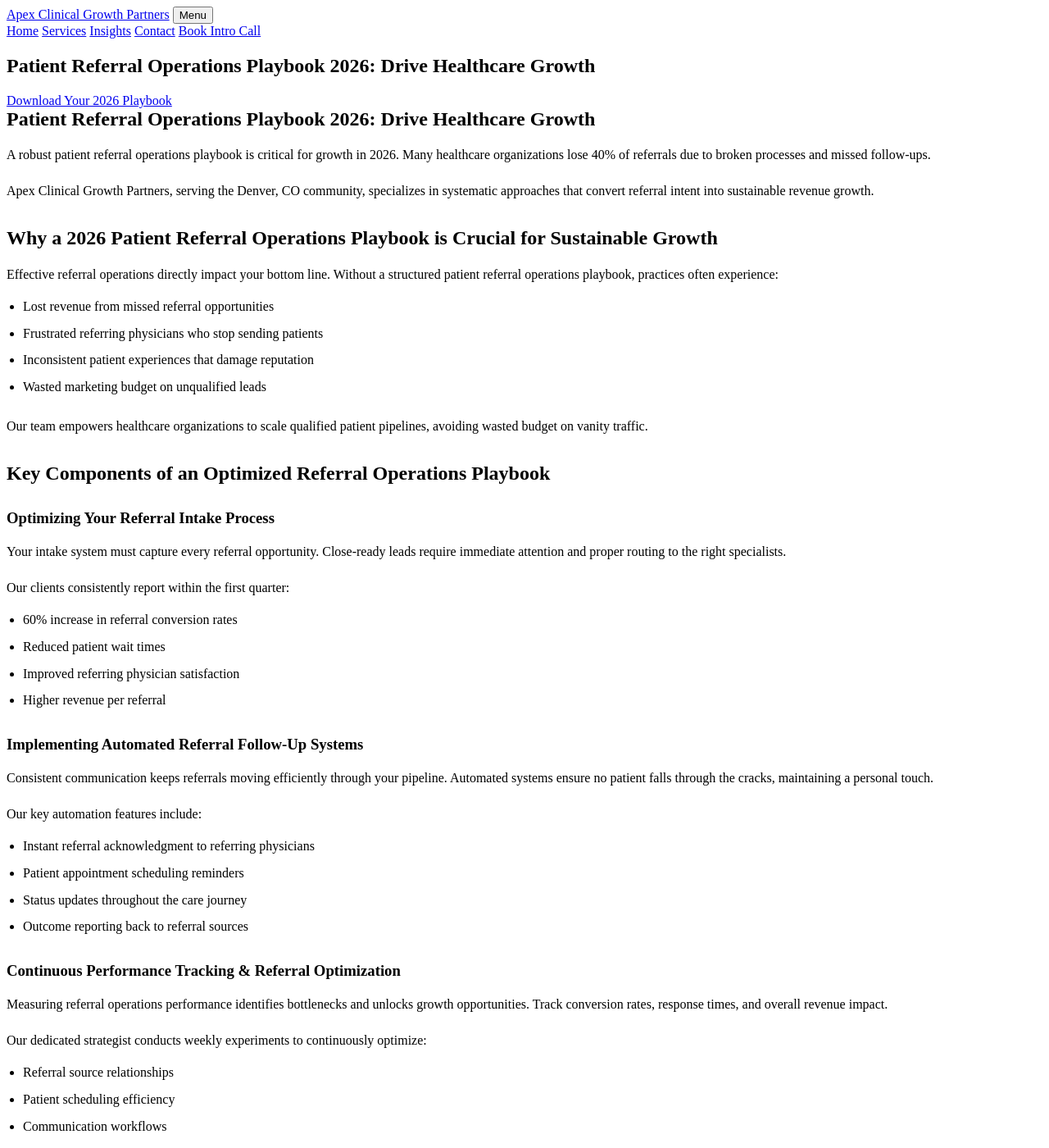
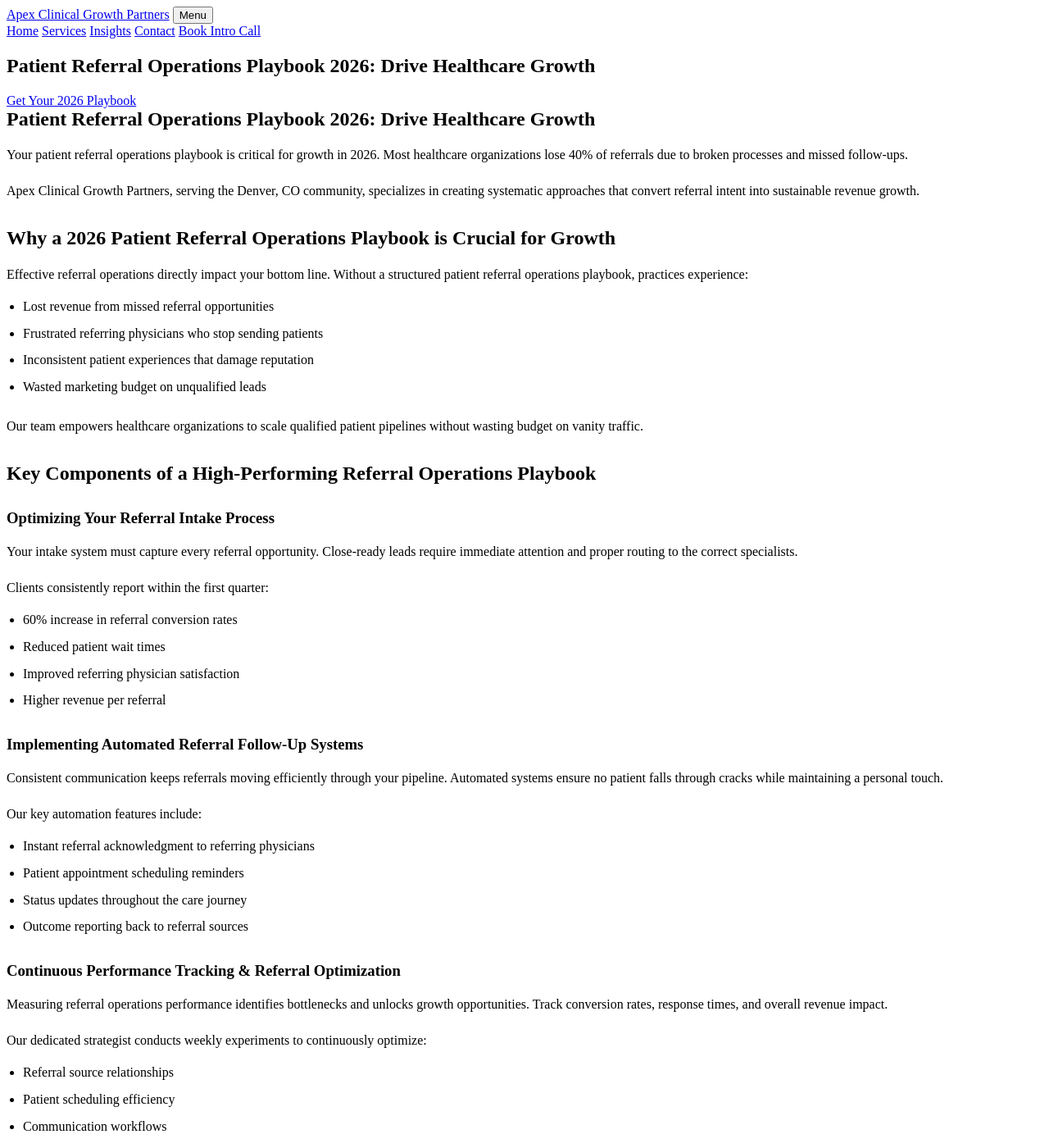
Before and after one commit to prjctlphbt/orbitr-canary-angular-20260228, a Jekyll site: the page angular-referral-ops-playbook-20260228142149.html, which Jekyll copies as it is, in a window 1280 px wide and 1400 px high. Shown: the whole window at 82% size. Built offline with Jekyll 4.4.1, drawn with Linux system fonts in a browser that asks for light colours; some of the changed text lies outside the part shown.

Commit message:
Rollback: Revert changes to angular-referral-ops-playbook-20260228142149.html

```diff
--- a/angular-referral-ops-playbook-20260228142149.html
+++ b/angular-referral-ops-playbook-20260228142149.html
@@ -103,27 +103,27 @@
 <section class="page-hero landing-hero">
 <div class="container">
 <h1>Patient Referral Operations Playbook 2026: Drive Healthcare Growth</h1>
-<a class="cta" href="/services/">Download Your 2026 Playbook</a>
+<a class="cta" href="/services/">Get Your 2026 Playbook</a>
 </div>
 </section>
 <section class="landing-content">
 <div class="container orbitr-generated-content">
 <h1>Patient Referral Operations Playbook 2026: Drive Healthcare Growth</h1>
-<p>A robust patient referral operations playbook is critical for growth in 2026. Many healthcare organizations lose 40% of referrals due to broken processes and missed follow-ups.</p>
-<p>Apex Clinical Growth Partners, serving the Denver, CO community, specializes in systematic approaches that convert referral intent into sustainable revenue growth.</p>
-<h2>Why a 2026 Patient Referral Operations Playbook is Crucial for Sustainable Growth</h2>
-<p>Effective referral operations directly impact your bottom line. Without a structured patient referral operations playbook, practices often experience:</p>
+<p>Your patient referral operations playbook is critical for growth in 2026. Most healthcare organizations lose 40% of referrals due to broken processes and missed follow-ups.</p>
+<p>Apex Clinical Growth Partners, serving the Denver, CO community, specializes in creating systematic approaches that convert referral intent into sustainable revenue growth.</p>
+<h2>Why a 2026 Patient Referral Operations Playbook is Crucial for Growth</h2>
+<p>Effective referral operations directly impact your bottom line. Without a structured patient referral operations playbook, practices experience:</p>
 <ul>
 <li>Lost revenue from missed referral opportunities</li>
 <li>Frustrated referring physicians who stop sending patients</li>
 <li>Inconsistent patient experiences that damage reputation</li>
 <li>Wasted marketing budget on unqualified leads</li>
 </ul>
-<p>Our team empowers healthcare organizations to scale qualified patient pipelines, avoiding wasted budget on vanity traffic.</p>
-<h2>Key Components of an Optimized Referral Operations Playbook</h2>
+<p>Our team empowers healthcare organizations to scale qualified patient pipelines without wasting budget on vanity traffic.</p>
+<h2>Key Components of a High-Performing Referral Operations Playbook</h2>
 <h3>Optimizing Your Referral Intake Process</h3>
-<p>Your intake system must capture every referral opportunity. Close-ready leads require immediate attention and proper routing to the right specialists.</p>
-<p>Our clients consistently report within the first quarter:
+<p>Your intake system must capture every referral opportunity. Close-ready leads require immediate attention and proper routing to the correct specialists.</p>
+<p>Clients consistently report within the first quarter:
 <ul>
 <li>60% increase in referral conversion rates</li>
 <li>Reduced patient wait times</li>
@@ -131,7 +131,7 @@
 <li>Higher revenue per referral</li>
 </ul></p>
 <h3>Implementing Automated Referral Follow-Up Systems</h3>
-<p>Consistent communication keeps referrals moving efficiently through your pipeline. Automated systems ensure no patient falls through the cracks, maintaining a personal touch.</p>
+<p>Consistent communication keeps referrals moving efficiently through your pipeline. Automated systems ensure no patient falls through cracks while maintaining a personal touch.</p>
 <p>Our key automation features include:
 <ul>
 <li>Instant referral acknowledgment to referring physicians</li>
```
Also changed, not shown: other parts of angular-referral-ops-playbook-20260228142149.html (+3 -3 lines).
